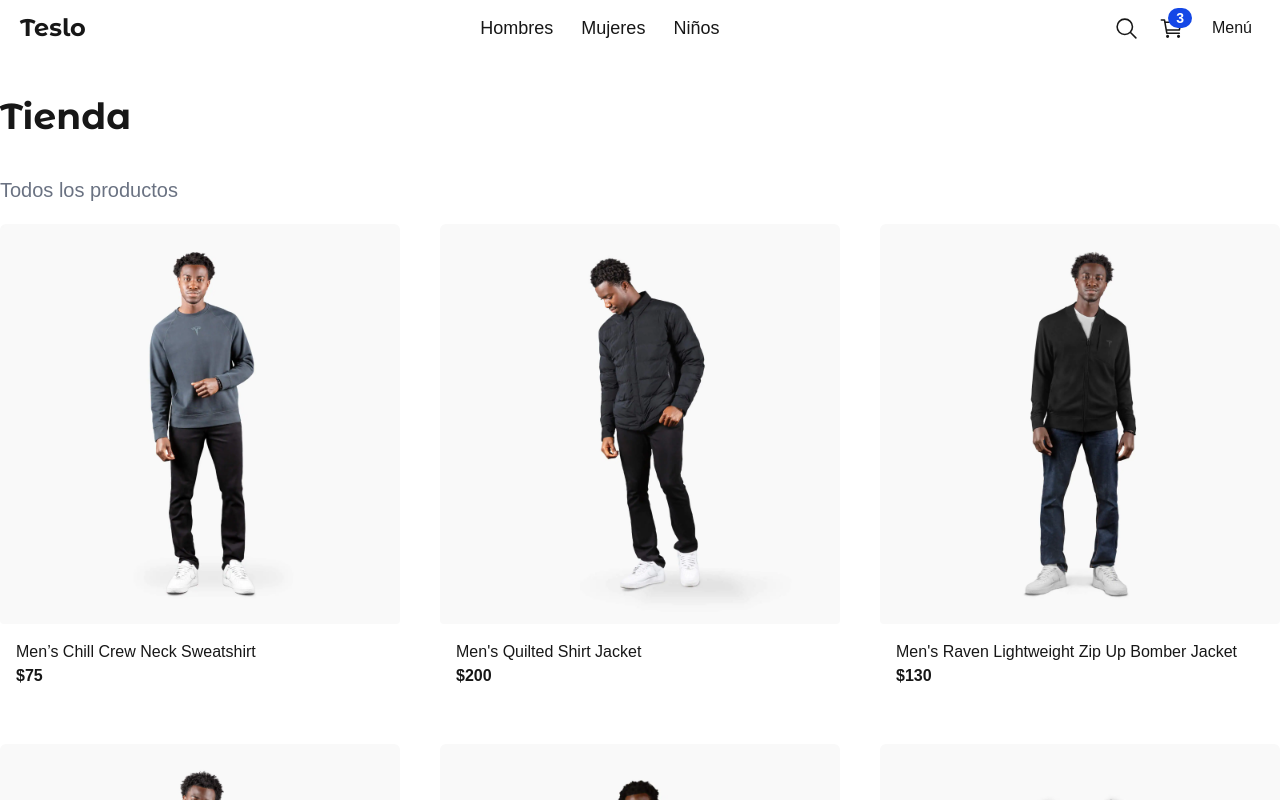
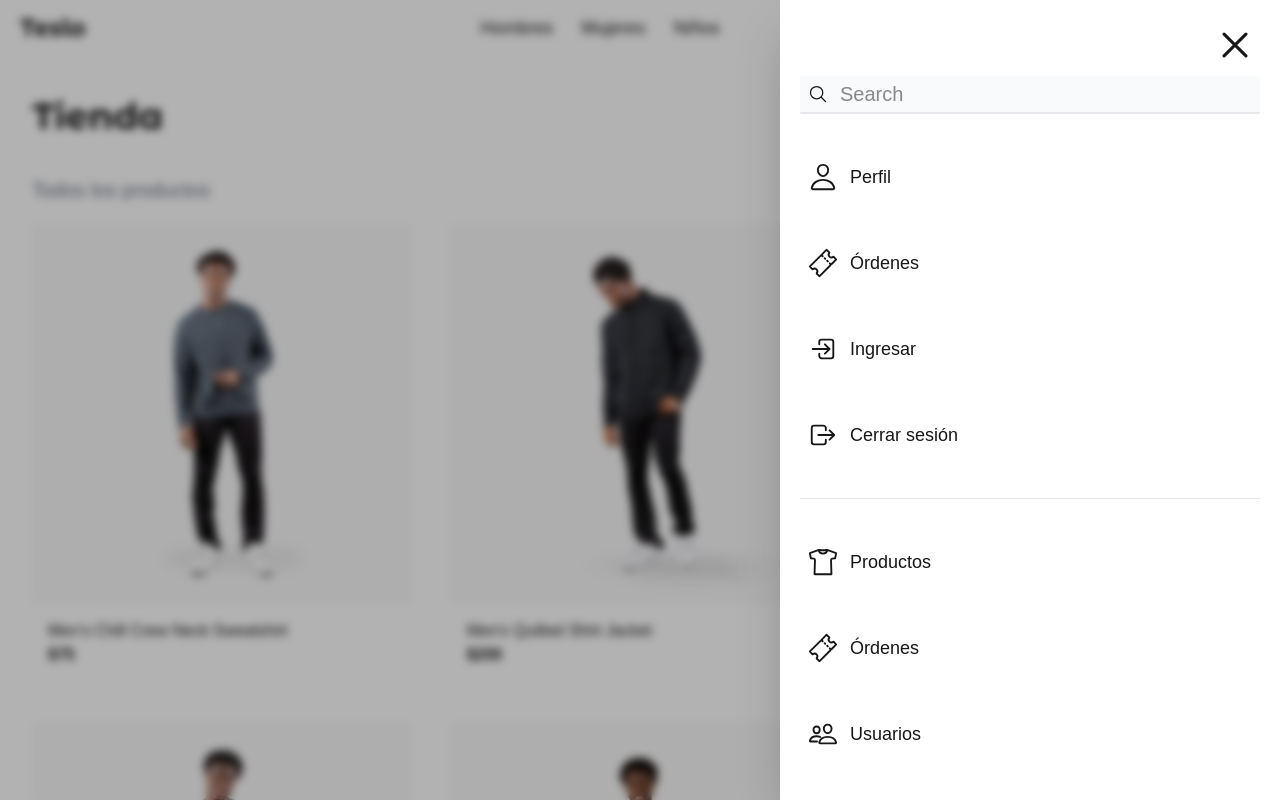
Before and after one commit to nicolasrodriguez3/aprendiendo-nextjs, a Next.js app in the folder teslo-shop/: page / in a window 1280 px wide. Both pictures are taken after a click on the button "Menú". Shown: the top 800 px of the page. Built offline with nearby package versions, Linux system fonts and the light colour scheme.

Commit message:
feat: agregar gestión de estado para el menú lateral y componentes de interfaz de usuario

```diff
--- a/teslo-shop/package.json
+++ b/teslo-shop/package.json
@@ -10,10 +10,12 @@
     "format": "biome format --write"
   },
   "dependencies": {
+    "clsx": "^2.1.1",
     "next": "15.5.2",
     "react": "19.1.0",
     "react-dom": "19.1.0",
-    "react-icons": "^5.5.0"
+    "react-icons": "^5.5.0",
+    "zustand": "^5.0.8"
   },
   "devDependencies": {
     "@biomejs/biome": "2.2.0",
--- a/teslo-shop/src/app/(shop)/layout.tsx
+++ b/teslo-shop/src/app/(shop)/layout.tsx
@@ -1,10 +1,15 @@
+import { Sidebar, TopMenu } from "@/components";
 
-export default function ShopLayout({ children }: {
-    children: React.ReactNode;
+export default function ShopLayout({
+  children,
+}: {
+  children: React.ReactNode;
 }) {
-    return (
-        <main className="min-h-screen">
-            {children}
-        </main>
-    );
+  return (
+    <main className="min-h-screen">
+      <TopMenu />
+      <Sidebar />
+      <div className="px-0 sm:px-8">{children}</div>
+    </main>
+  );
 }
--- a/teslo-shop/src/app/layout.tsx
+++ b/teslo-shop/src/app/layout.tsx
@@ -1,10 +1,7 @@
-
 import type { Metadata } from "next";
 import { geistMono, geistSans } from "@/config/fonts";
-import { TopMenu } from "@/components";
 
 import "./globals.css";
-
 
 export const metadata: Metadata = {
   title: "Teslo | Shop",
@@ -21,7 +18,6 @@ export default function RootLayout({
       <body
         className={`${geistSans.variable} ${geistMono.variable} antialiased`}
       >
-        <TopMenu />
         {children}
       </body>
     </html>
--- /dev/null
+++ b/teslo-shop/src/components/ui/sidebar/Sidebar.tsx
@@ -0,0 +1,121 @@
+"use client";
+import clsx from "clsx";
+import Link from "next/link";
+import {
+  IoCloseOutline,
+  IoLogInOutline,
+  IoLogOutOutline,
+  IoPeopleOutline,
+  IoPersonOutline,
+  IoSearchOutline,
+  IoShirtOutline,
+  IoTicketOutline,
+} from "react-icons/io5";
+import { useUIStore } from "@/store";
+
+export const Sidebar = () => {
+  const isSideMenuOpen = useUIStore((state) => state.isSideMenuOpen);
+  const closeSideMenu = useUIStore((state) => state.closeSideMenu);
+
+  return (
+    <div>
+      {isSideMenuOpen && (
+        <>
+          {/* Background blur */}
+          <button
+            type="button"
+            onClick={() => closeSideMenu()}
+            className="fade-in fixed inset-0 w-screen h-screen z-10 backdrop-blur-xs bg-black/30"
+          />
+        </>
+      )}
+
+      {/* Side menu */}
+      <nav
+        className={clsx(
+          "fixed p-5 right-0 top-0 w-[500px] h-screen dark:bg-gray-950 bg-white z-20 shadow-2xl transform transition-all duration-300 ease-in-out",
+          { "translate-x-full": !isSideMenuOpen },
+        )}
+      >
+        <IoCloseOutline
+          size={50}
+          className="absolute right-5 top-5 cursor-pointer"
+          onClick={() => closeSideMenu()}
+        />
+
+        {/* Search */}
+        <div className="relative mt-14">
+          <IoSearchOutline
+            size={20}
+            className="absolute top-2 left-2 dark:text-black"
+          />
+          <input
+            type="text"
+            placeholder="Search"
+            className="w-full bg-gray-50 dark:bg-gray-200 dark:text-black rounded-xs pl-10 py-1 pr-10 border-b-2 text-xl border-gray-200 focus:outline-none focus:border-blue-500"
+          />
+        </div>
+
+        {/* Menu */}
+        <Link
+          href="/"
+          className="flex items-center mt-10 p-2 hover:bg-gray-100 dark:hover:bg-gray-900 rounded-sm transition-all gap-3 text-lg"
+        >
+          <IoPersonOutline size={30} />
+          <span>Perfil</span>
+        </Link>
+
+        <Link
+          href="/"
+          className="flex items-center mt-10 p-2 hover:bg-gray-100 dark:hover:bg-gray-900 rounded-sm transition-all gap-3 text-lg"
+        >
+          <IoTicketOutline size={30} />
+          <span>Órdenes</span>
+        </Link>
+
+        <Link
+          href="/"
+          className="flex items-center mt-10 p-2 hover:bg-gray-100 dark:hover:bg-gray-900 rounded-sm transition-all gap-3 text-lg"
+        >
+          <IoLogInOutline size={30} />
+          <span>Ingresar</span>
+        </Link>
+
+        <Link
+          href="/"
+          className="flex items-center mt-10 p-2 hover:bg-gray-100 dark:hover:bg-gray-900 rounded-sm transition-all gap-3 text-lg"
+        >
+          <IoLogOutOutline size={30} />
+          <span>Cerrar sesión</span>
+        </Link>
+
+        {/* Separator */}
+        <div className="w-full h-px bg-gray-200 my-10" />
+
+        <Link
+          href="/"
+          className="flex items-center mt-10 p-2 hover:bg-gray-100 dark:hover:bg-gray-900 rounded-sm transition-all gap-3 text-lg"
+        >
+          <IoShirtOutline size={30} />
+          <span>Productos</span>
+        </Link>
+
+        <Link
+          href="/"
+          className="flex items-center mt-10 p-2 hover:bg-gray-100 dark:hover:bg-gray-900 rounded-sm transition-all gap-3 text-lg"
+        >
+          <IoTicketOutline size={30} />
+          <span>Órdenes</span>
+        </Link>
+
+        <Link
+          href="/"
+          className="flex items-center mt-10 p-2 hover:bg-gray-100 dark:hover:bg-gray-900 rounded-sm transition-all gap-3 text-lg"
+        >
+          <IoPeopleOutline size={30} />
+          <span>Usuarios</span>
+        </Link>
+      </nav>
+    </div>
+  );
+};
--- a/teslo-shop/src/components/ui/top-menu/TopMenu.tsx
+++ b/teslo-shop/src/components/ui/top-menu/TopMenu.tsx
@@ -1,14 +1,20 @@
-import Link from "next/link"
-import { titleFont } from "@/config/fonts"
-import { IoCartOutline, IoSearchOutline } from "react-icons/io5"
+"use client";
+
+import Link from "next/link";
+import { IoCartOutline, IoSearchOutline } from "react-icons/io5";
+import { titleFont } from "@/config/fonts";
+import { useUIStore } from "@/store";
 
 export const TopMenu = () => {
+  const openSideMenu = useUIStore((state) => state.openSideMenu);
   return (
     <nav className="flex justify-between items-center w-full px-5 py-2">
       {/* Logo */}
       <div>
         <Link href="/">
-          <span className={`${titleFont.className} text-2xl font-bold cursor-pointer`}>
+          <span
+            className={`${titleFont.className} text-2xl font-bold cursor-pointer`}
+          >
             Teslo
           </span>
         </Link>
@@ -25,7 +31,6 @@ export const TopMenu = () => {
         <Link href="/category/kids" className="text-lg hover:underline">
           Niños
         </Link>
-
       </div>
 
       {/* Search, Cart, Menu */}
@@ -43,8 +48,14 @@ export const TopMenu = () => {
           </div>
         </Link>
 
-        <button className="p-2 rounded-md transition-all hover:bg-gray-100" type="button">Menú</button>
+        <button
+          className="p-2 rounded-md transition-all hover:bg-gray-100"
+          type="button"
+          onClick={() => openSideMenu()}
+        >
+          Menú
+        </button>
       </div>
     </nav>
-  )
-}
+  );
+};
--- /dev/null
+++ b/teslo-shop/src/store/index.ts
@@ -0,0 +1 @@
+export * from "./ui/ui-store";
--- /dev/null
+++ b/teslo-shop/src/store/ui/ui-store.ts
@@ -0,0 +1,15 @@
+import { create } from "zustand";
+
+interface State {
+  isSideMenuOpen: boolean;
+
+  openSideMenu: () => void;
+  closeSideMenu: () => void;
+}
+
+export const useUIStore = create<State>()((set) => ({
+  isSideMenuOpen: false,
+
+  openSideMenu: () => set({ isSideMenuOpen: true }),
+  closeSideMenu: () => set({ isSideMenuOpen: false }),
+}));
```
Also changed, not shown: teslo-shop/src/components/index.ts (+6 -5 lines), 1 other file (tests, documents, lock files or other folders).
